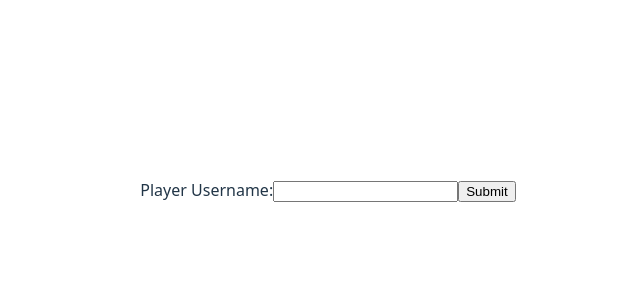
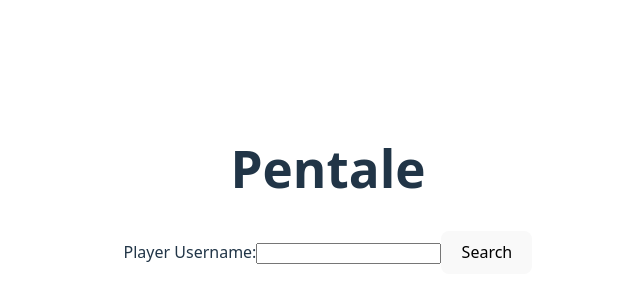
Before and after one commit to ZaneLesley/Pentale, a React (Vite) app in the folder frontend/: page / in a window 1280 px wide. Shown: the part 210-510 px from the top of the page, without its empty margins (312-952 px from the left). Built offline with nearby package versions, Linux system fonts and the light colour scheme; no server answers.

Commit message:
fix(GameForm): Updated the searching mechanics for the GameForm as well as making API_URL operate through a .env file

```diff
--- a/frontend/src/pages/LandingPage/Game/Game.jsx
+++ b/frontend/src/pages/LandingPage/Game/Game.jsx
@@ -1,7 +1,15 @@
-import GameFrom from './GameForm'
+import GameForm from './GameForm';
+
+import {useState} from 'react';
 
 export default function Game() {
+    const [playerData, setPlayerData] = useState(null);
+
+    console.log(playerData)
     return (
-        <GameFrom></GameFrom>
-    )
+        <>
+            <h1>Pentale</h1>
+            <GameForm onPlayerFound={setPlayerData}></GameForm>
+        </>
+    );
 }
--- a/frontend/src/pages/LandingPage/Game/GameForm.jsx
+++ b/frontend/src/pages/LandingPage/Game/GameForm.jsx
@@ -1,24 +1,38 @@
 import {Form} from "react-router-dom";
+import {useState} from "react";
 
-export default function GameForm() {
+export default function GameForm({onPlayerFound}) {
+    const [username, setUsername] = useState('');
+
     async function handleSubmit(e) {
         e.preventDefault();
         const username = e.target.username.value;
+        try {
+            const res = await fetch(`${import.meta.env.VITE_API_URL}/player/`, {
+                method: 'POST',
+                headers: {'Content-Type': 'application/json'},
+                body: JSON.stringify({username})
+            });
+            const data = await res.json();
+            onPlayerFound(data);
+            setUsername('');
+            e.target.reset();
+        } catch (err) {
+            console.log(err);
+            onPlayerFound(null);
+            setUsername('');
+        }
+    }
 
-        const res = await fetch('http://localhost:8080/api/player', {
-            method: 'POST',
-            headers: { 'Content-Type': 'application/json' },
-            body: JSON.stringify({username})
-        })
-        const data = await res.json()
-        console.log(data)
-    }
     return (
         <Form onSubmit={handleSubmit}>
             <label>Player Username:
-                <input type="text" name="username"/>
+                <input type="text"
+                       name="username"
+                       value={username}
+                       onChange={e => setUsername(e.target.value)}/>
             </label>
-            <input type="submit" value="Submit" />
+            <button type="submit">Search</button>
         </Form>
-    )
+    );
 }
```
